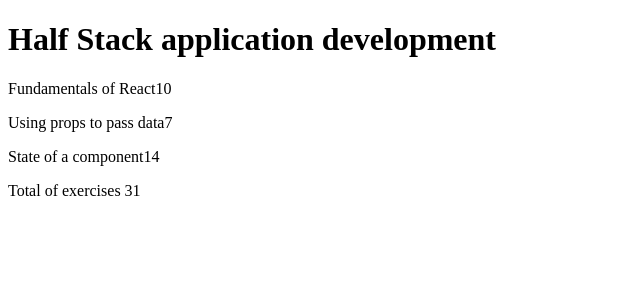
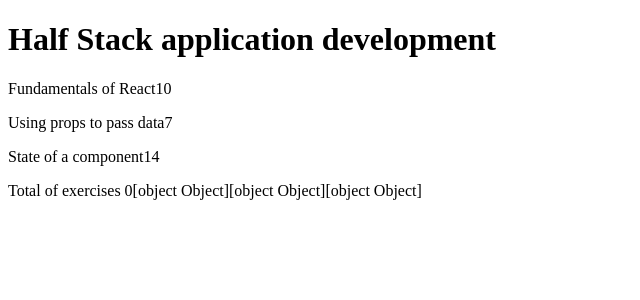
Before and after one commit to gabrielCharibPolls/part1, a React (Create React App) app: page / in a window 1280 px wide. Shown: the top 300 px of the page, without its empty margins (0-640 px from the left). Built offline with nearby package versions, Linux system fonts and the light colour scheme.

Commit message:
exercise : 2.3

```diff
--- a/src/App.js
+++ b/src/App.js
@@ -1,4 +1,4 @@
-import { useState } from 'react'
+import { useState ,useEffect } from 'react'
 const App = () => {
 
   const [ counterOfAllCours, setCounterOfAllCours ] = useState(0)
@@ -24,6 +24,11 @@
       }
     ]
   }
+
+  useEffect(() => {
+    const total = course.parts.reduce((acc, num) => acc + num, 0);
+    setCounterOfAllCours(total);
+  });
 
   const Cours = (props) => {
     return(
@@ -57,7 +62,7 @@
 
     return(
       <div>
-      <p> Total of exercises {total}</p>
+      <p> Total of exercises {counterOfAllCours}</p>
       </div>
     )
   }
```
